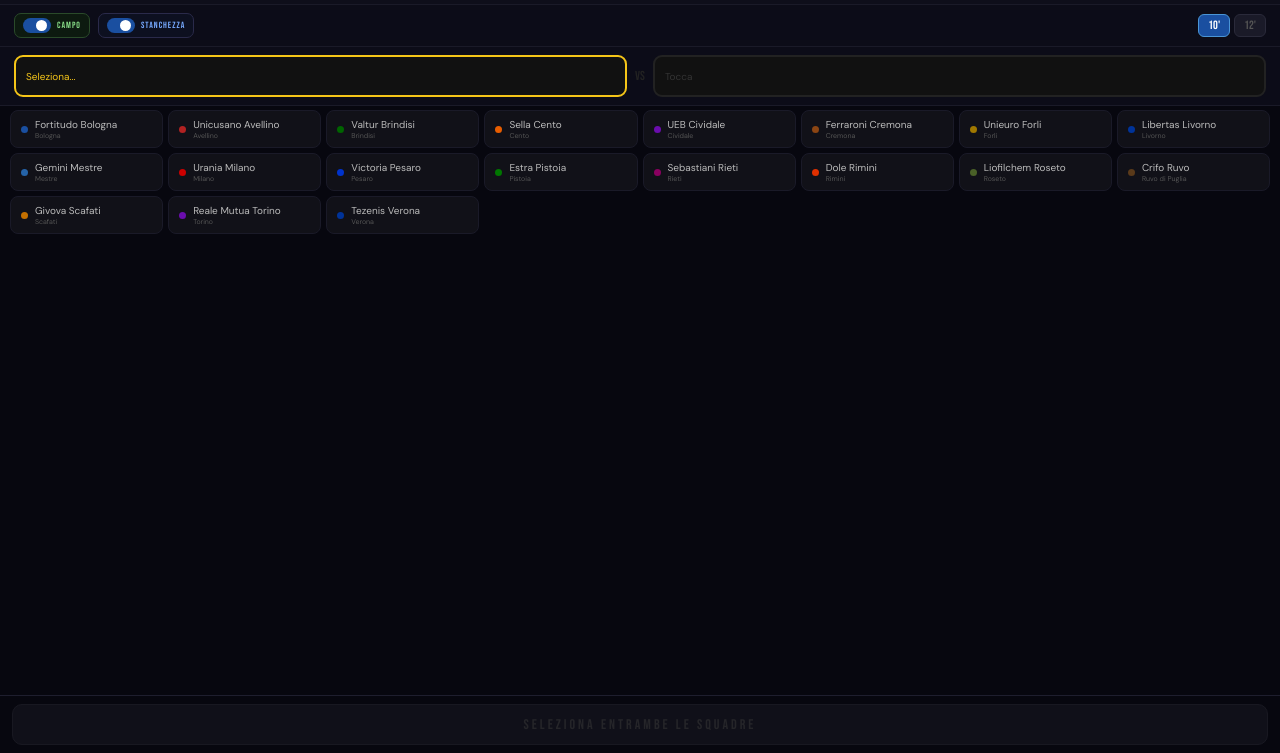
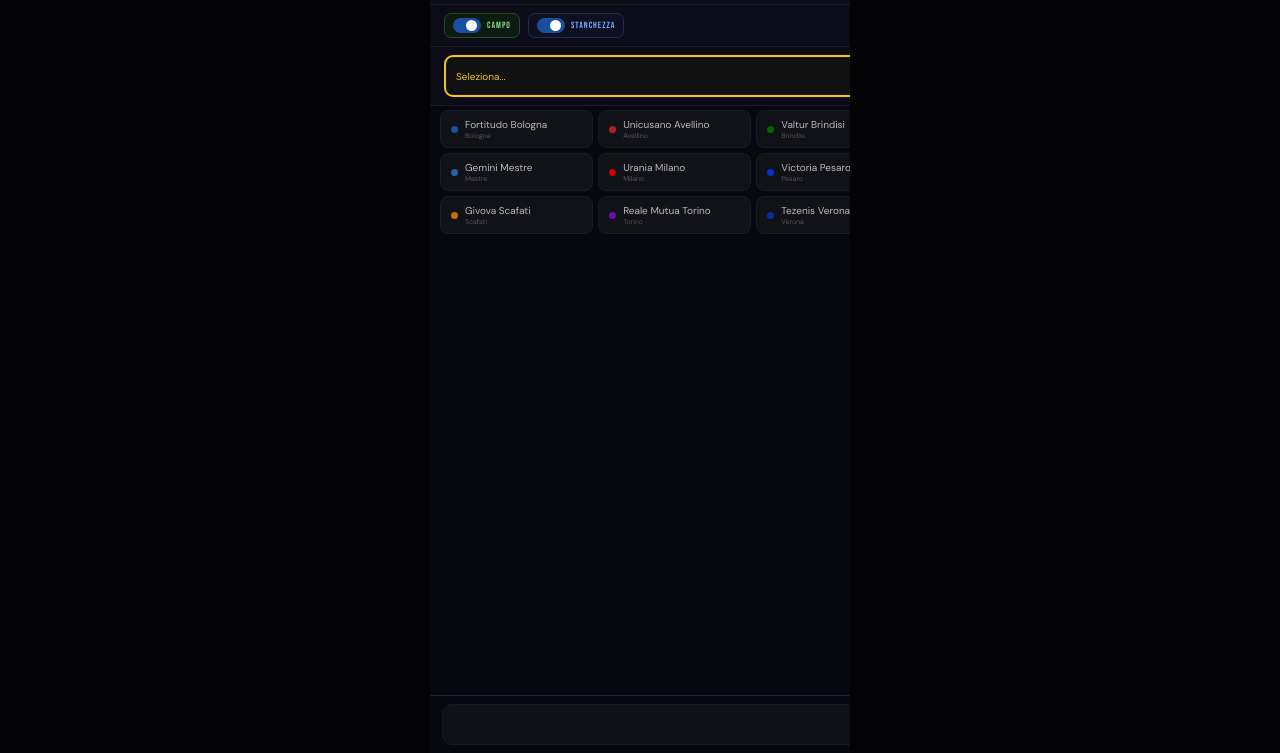
Before and after one commit to riallywood/A2SimulatorBasket, a plain HTML site: page index.html in a window 1280 px wide. Shown: the part 47-800 px from the top of the page. Drawn offline with Linux system fonts and the light colour scheme.

Commit message:
Add files via upload

```diff
--- a/index.html
+++ b/index.html
@@ -2,18 +2,31 @@
 <html lang="it">
 <head>
 <meta charset="UTF-8">
-<meta name="viewport" content="width=device-width, initial-scale=1.0, maximum-scale=1.0, user-scalable=no">
+<meta name="viewport" content="width=device-width, initial-scale=1.0, maximum-scale=1.0, user-scalable=no, viewport-fit=cover">
 <title>LNP Serie A2 2025/26</title>
 <link href="https://fonts.googleapis.com/css2?family=Bebas+Neue&family=DM+Sans:wght@400;700&display=swap" rel="stylesheet">
 <style>
 *{box-sizing:border-box;margin:0;padding:0;-webkit-tap-highlight-color:transparent}
-html,body,#root{width:100%;height:100%;overflow:hidden;background:#0a0a0f;color:#fff;font-family:'DM Sans',sans-serif}
+html{height:100%;height:100dvh;background:#0a0a0f}
+body{width:100%;min-height:100%;min-height:100dvh;height:100dvh;overflow:hidden;background:#0a0a0f;color:#fff;font-family:'DM Sans',sans-serif}
+#root{width:100%;height:100%;height:100dvh;overflow:hidden}
 button{cursor:pointer;font-family:'DM Sans',sans-serif;border:none;background:#1e1e2e;color:#aaa;border-radius:7px;padding:5px 12px;font-size:12px;touch-action:manipulation}
 button:disabled{cursor:not-allowed;opacity:.5}
 select,input{font-family:'DM Sans',sans-serif;color:#fff;background:#1a1a28;border:1px solid #2e2e44;border-radius:6px;padding:6px 8px;font-size:12px;width:100%}
 ::-webkit-scrollbar{width:3px}
 ::-webkit-scrollbar-track{background:#0a0a0f}
 ::-webkit-scrollbar-thumb{background:#2a2a3a;border-radius:2px}
+
+/* iOS safe area */
+body{padding-bottom:env(safe-area-inset-bottom,0px)}
+@supports(padding-bottom:env(safe-area-inset-bottom)){
+  .nav-bar{padding-bottom:calc(6px + env(safe-area-inset-bottom))!important;}
+}
+/* Desktop centering */
+@media(min-width:600px){
+  body{padding-bottom:0;display:flex;align-items:center;justify-content:center;background:#050508}
+  #root{width:420px;max-width:420px;height:100vh;max-height:900px;box-shadow:0 0 60px rgba(0,0,0,.8)}
+}
 </style>
 </head>
 <body>
@@ -1207,7 +1220,7 @@ function App(){
                   h(Btn,{onClick:()=>setManualChoice(c=>({...c,def:"fallo"})),style:{flex:1,background:manualChoice.def==="fallo"?"#f44":"#1a1a28",color:"#fff",border:"1px solid "+(manualChoice.def==="fallo"?"#f44":"#2a2a3a"),borderRadius:6,padding:"5px 4px",fontSize:9,fontFamily:FB}},"FALLO INT.")))))),
 
     // NAV
-    h('div',{style:{display:"flex",borderTop:"1px solid #1e1e2e",flexShrink:0,background:"#0a0a12"}},
+    h('div',{className:"nav-bar",style:{display:"flex",borderTop:"1px solid #1e1e2e",flexShrink:0,background:"#0a0a12"}},
       [["mst","MATCH STAT"],["cch","TATTICA"],["to","TIME OUT"]].map(([id,lbl])=>h(Btn,{key:id,onClick:()=>{setPlay(false);setScr(id);},style:{background:"#0a0a12",color:"#777",border:"none",borderRadius:0,padding:"8px 4px 6px",fontSize:8,fontFamily:FB,letterSpacing:1,width:"33%"}},lbl)))));
 }
 
```
